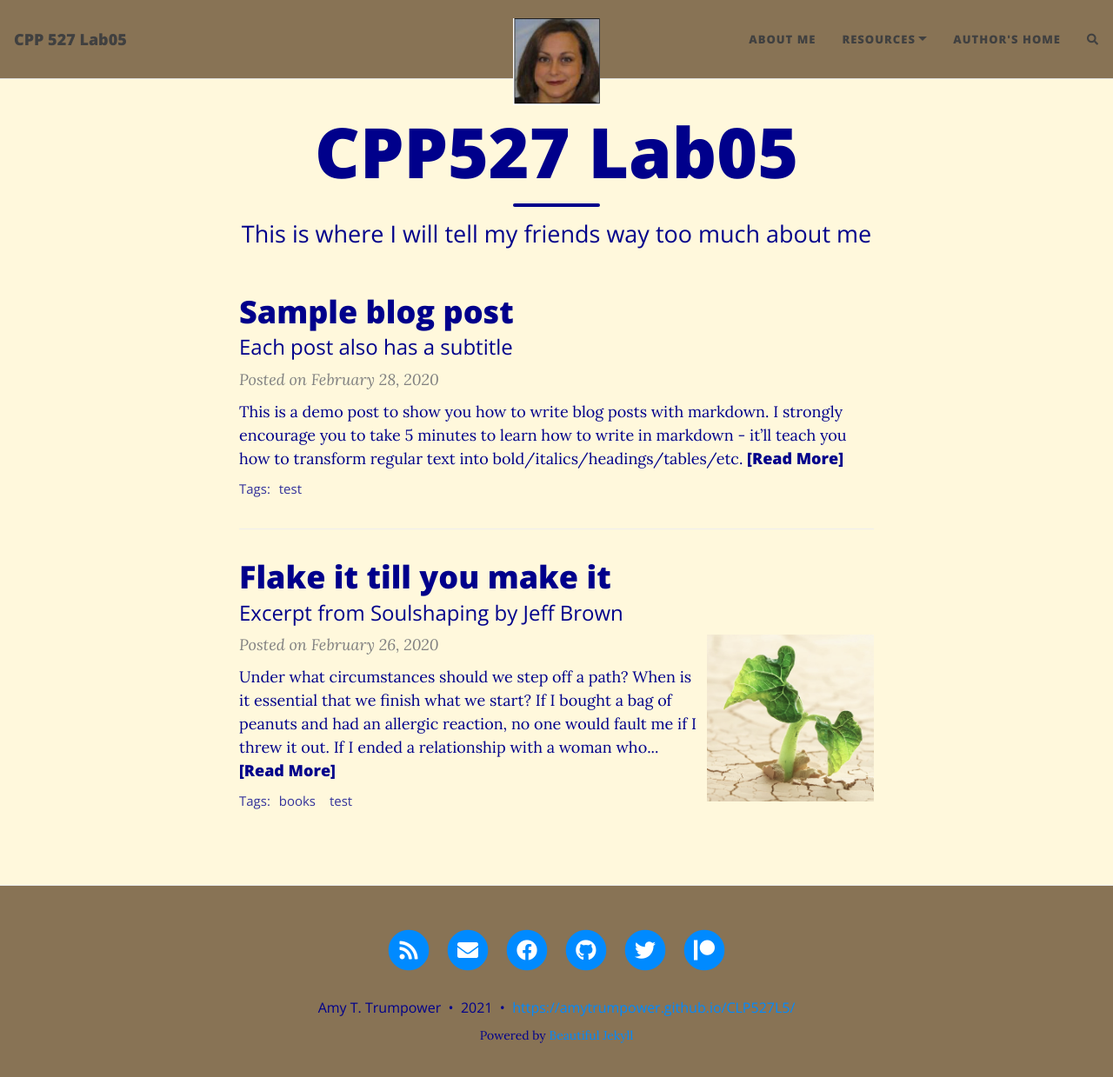
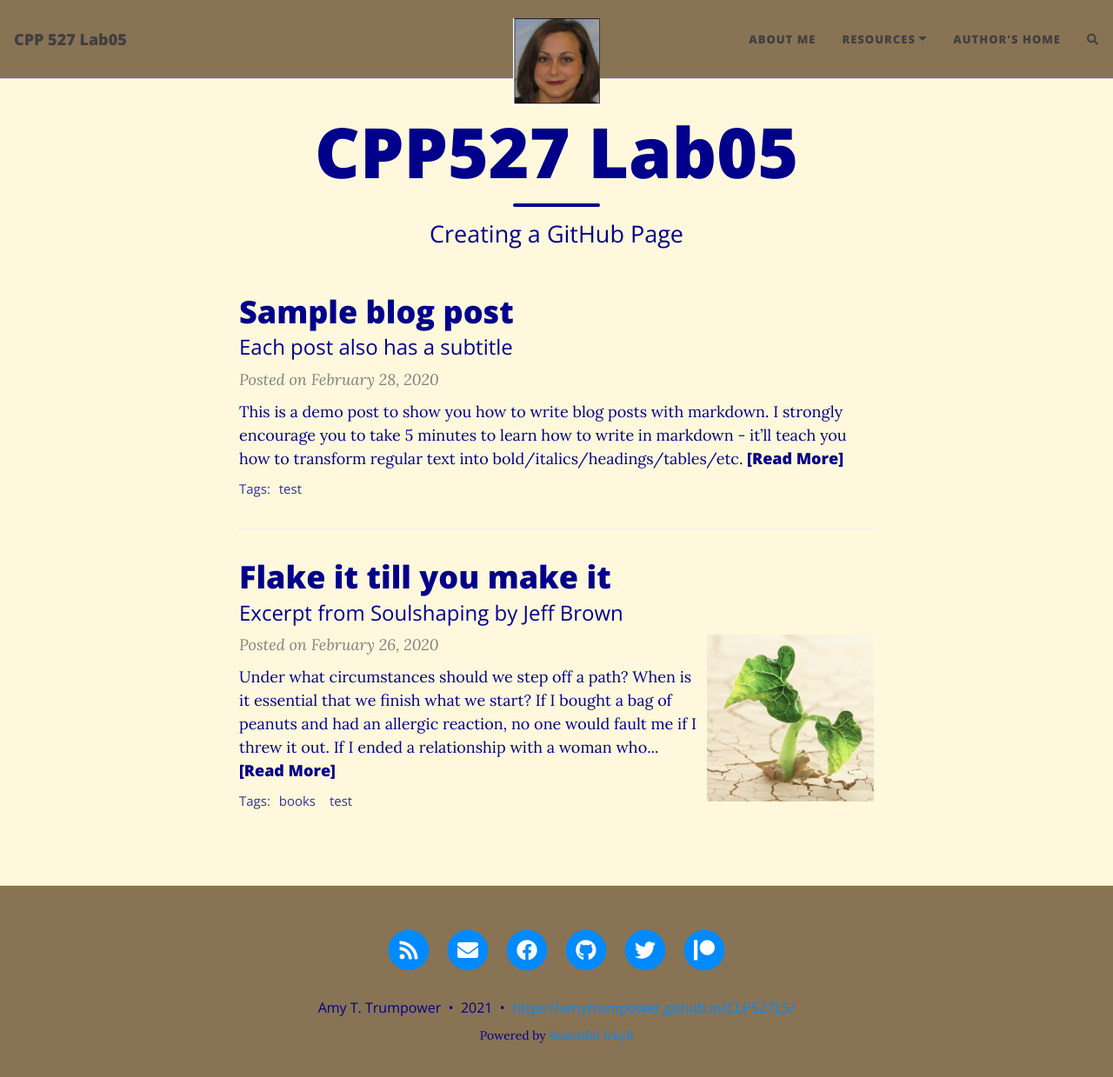
Before and after one commit to AmyTrumpower/CLP527L5, a Jekyll site: the page built from index.md, in a window 1280 px wide and 1252 px high. Shown: the top 1239 px of the window at 87% size. Built offline with Jekyll 4.4.1, drawn with Linux system fonts in a browser that asks for light colours; nearby versions of some CDN libraries; comment, search, counter and statistics services are not loaded.

Commit message:
Update index.md

```diff
--- a/index.md
+++ b/index.md
@@ -1,5 +1,6 @@
 ---
 layout: home
 title: CPP527 Lab05
-subtitle: This is where I will tell my friends way too much about me
+subtitle: Creating a GitHub Page
+use-site-title: true
 ---
```
